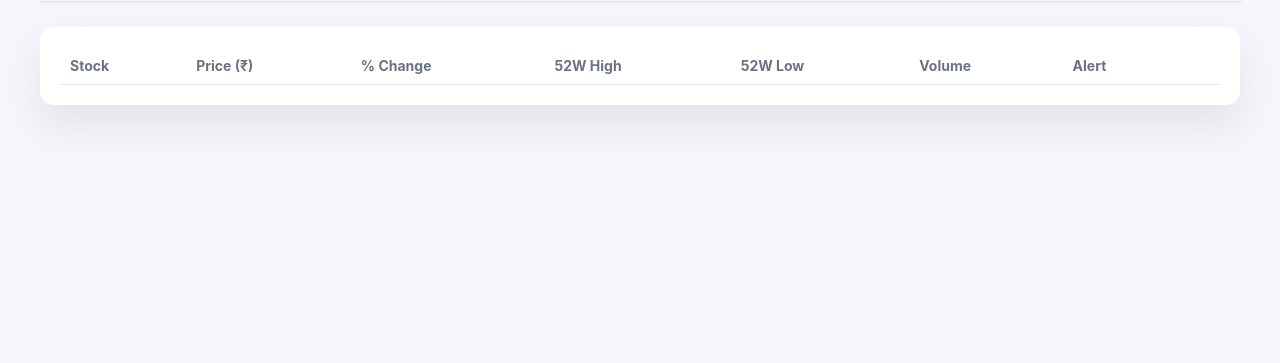
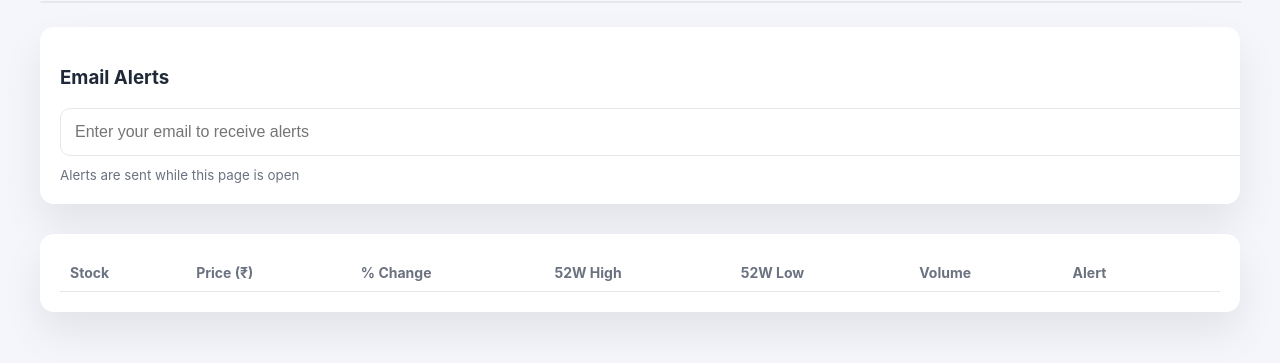
Before and after one commit to MannShah31/stock-watchlist-web, a website: page public/index.html in a window 1280 px wide. Shown: the part 163-526 px from the top of the page. Drawn offline with nearby package versions, Linux system fonts and the light colour scheme; no server answers.

Commit message:
feat: allow users to set email for alerts and receive notifications

```diff
--- a/public/index.html
+++ b/public/index.html
@@ -136,11 +136,27 @@
 <div class="container">
   <h1>📈 Stock Watchlist</h1>
 
+  <!-- Search -->
   <div class="search-box">
     <input id="search" placeholder="Search stock (Reliance, TCS, INFY…)" />
     <div id="dropdown" class="dropdown"></div>
   </div>
 
+  <!-- Email input -->
+  <div class="card">
+    <h3>Email Alerts</h3>
+    <input
+      id="userEmail"
+      type="email"
+      placeholder="Enter your email to receive alerts"
+      style="margin-bottom:8px"
+    />
+    <small style="color:#6b7280">
+      Alerts are sent while this page is open
+    </small>
+  </div>
+
+  <!-- Watchlist -->
   <div class="card">
     <table>
       <thead>
@@ -166,6 +182,14 @@
   let allStocks = [];
   let watchlist = JSON.parse(localStorage.getItem("watchlist") || "[]");
   let alerts = JSON.parse(localStorage.getItem("alerts") || "[]");
+  let userEmail = localStorage.getItem("alertEmail") || "";
+
+  const emailInput = document.getElementById("userEmail");
+  emailInput.value = userEmail;
+  emailInput.addEventListener("change", e => {
+    userEmail = e.target.value.trim();
+    localStorage.setItem("alertEmail", userEmail);
+  });
 
   if ("Notification" in window && Notification.permission !== "granted") {
     Notification.requestPermission();
@@ -227,13 +251,16 @@
           body: `${a.symbol} crossed ₹${a.price}`
         });
 
+        if (userEmail) {
           emailjs.send("service_38gmuds", "template_sem5vlb", {
+            to_email: userEmail,
             symbol: a.symbol,
             alert_price: a.price,
             current_price: d.price.toFixed(2),
             change: d.change.toFixed(2),
             change_percent: d.changePercent.toFixed(2)
           });
+        }
       }
     });
   }
```
Lines whose indentation alone changed are shown as unchanged.
